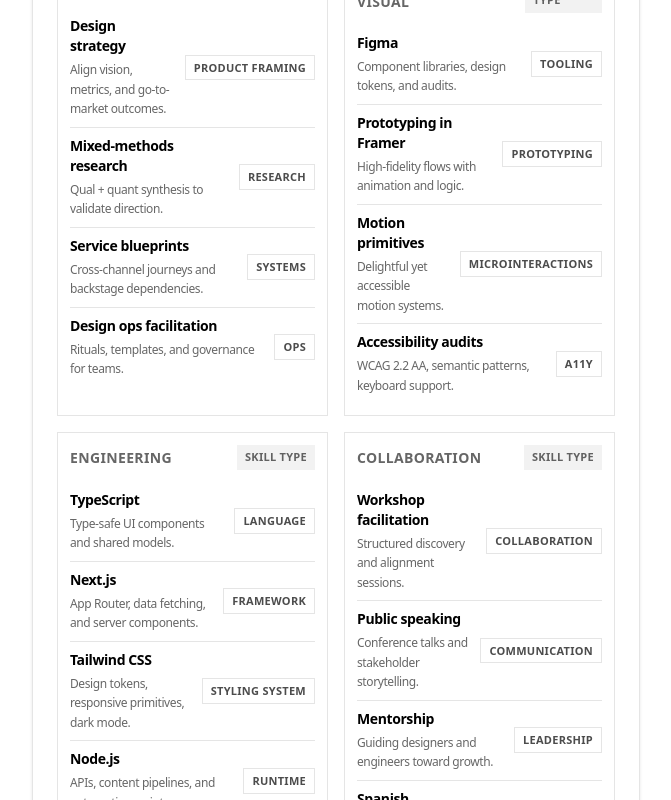
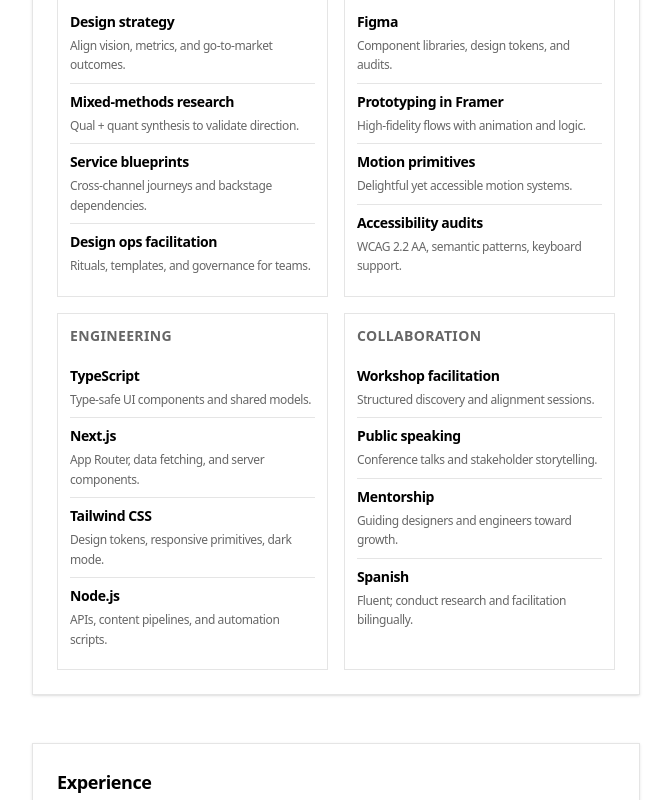
Before and after one commit to danlitvak/daniel_litvak, a Next.js app: page / in a window 1280 px wide. Shown: the part 2020-2820 px from the top of the page, without its empty margins (304-975 px from the left). Built offline with nearby package versions, Linux system fonts and the light colour scheme.

Commit message:
Remove skill type badges

```diff
--- a/app/data.ts
+++ b/app/data.ts
@@ -146,7 +146,6 @@ export const WORK_EXPERIENCE: WorkExperience[] = [
 
 type Skill = {
   name: string
-  type: string
   depth?: string
 }
 
@@ -159,37 +158,37 @@ export const SKILL_GROUPS: SkillGroup[] = [
   {
     category: 'Product & Research',
     items: [
-      { name: 'Design strategy', type: 'Product framing', depth: 'Align vision, metrics, and go-to-market outcomes.' },
-      { name: 'Mixed-methods research', type: 'Research', depth: 'Qual + quant synthesis to validate direction.' },
-      { name: 'Service blueprints', type: 'Systems', depth: 'Cross-channel journeys and backstage dependencies.' },
-      { name: 'Design ops facilitation', type: 'Ops', depth: 'Rituals, templates, and governance for teams.' },
+      { name: 'Design strategy', depth: 'Align vision, metrics, and go-to-market outcomes.' },
+      { name: 'Mixed-methods research', depth: 'Qual + quant synthesis to validate direction.' },
+      { name: 'Service blueprints', depth: 'Cross-channel journeys and backstage dependencies.' },
+      { name: 'Design ops facilitation', depth: 'Rituals, templates, and governance for teams.' },
     ],
   },
   {
     category: 'Interaction & Visual',
     items: [
-      { name: 'Figma', type: 'Tooling', depth: 'Component libraries, design tokens, and audits.' },
-      { name: 'Prototyping in Framer', type: 'Prototyping', depth: 'High-fidelity flows with animation and logic.' },
-      { name: 'Motion primitives', type: 'Microinteractions', depth: 'Delightful yet accessible motion systems.' },
-      { name: 'Accessibility audits', type: 'A11y', depth: 'WCAG 2.2 AA, semantic patterns, keyboard support.' },
+      { name: 'Figma', depth: 'Component libraries, design tokens, and audits.' },
+      { name: 'Prototyping in Framer', depth: 'High-fidelity flows with animation and logic.' },
+      { name: 'Motion primitives', depth: 'Delightful yet accessible motion systems.' },
+      { name: 'Accessibility audits', depth: 'WCAG 2.2 AA, semantic patterns, keyboard support.' },
     ],
   },
   {
     category: 'Engineering',
     items: [
-      { name: 'TypeScript', type: 'Language', depth: 'Type-safe UI components and shared models.' },
-      { name: 'Next.js', type: 'Framework', depth: 'App Router, data fetching, and server components.' },
-      { name: 'Tailwind CSS', type: 'Styling system', depth: 'Design tokens, responsive primitives, dark mode.' },
-      { name: 'Node.js', type: 'Runtime', depth: 'APIs, content pipelines, and automation scripts.' },
+      { name: 'TypeScript', depth: 'Type-safe UI components and shared models.' },
+      { name: 'Next.js', depth: 'App Router, data fetching, and server components.' },
+      { name: 'Tailwind CSS', depth: 'Design tokens, responsive primitives, dark mode.' },
+      { name: 'Node.js', depth: 'APIs, content pipelines, and automation scripts.' },
     ],
   },
   {
     category: 'Collaboration',
     items: [
-      { name: 'Workshop facilitation', type: 'Collaboration', depth: 'Structured discovery and alignment sessions.' },
-      { name: 'Public speaking', type: 'Communication', depth: 'Conference talks and stakeholder storytelling.' },
-      { name: 'Mentorship', type: 'Leadership', depth: 'Guiding designers and engineers toward growth.' },
-      { name: 'Spanish', type: 'Language', depth: 'Fluent; conduct research and facilitation bilingually.' },
+      { name: 'Workshop facilitation', depth: 'Structured discovery and alignment sessions.' },
+      { name: 'Public speaking', depth: 'Conference talks and stakeholder storytelling.' },
+      { name: 'Mentorship', depth: 'Guiding designers and engineers toward growth.' },
+      { name: 'Spanish', depth: 'Fluent; conduct research and facilitation bilingually.' },
     ],
   },
 ]
--- a/app/page.tsx
+++ b/app/page.tsx
@@ -228,19 +228,14 @@ export default function Personal() {
               key={group.category}
               className="rounded-none border border-black/10 bg-white p-3 dark:border-white/10 dark:bg-black/40"
             >
-              <div className="flex items-center justify-between">
-                <h3 className="text-sm font-semibold uppercase tracking-wide text-black/60 dark:text-white/60">
-                  {group.category}
-                </h3>
-                <span className="rounded-none bg-black/5 px-2 py-1 text-[11px] font-semibold uppercase tracking-wide text-black/60 dark:bg-white/10 dark:text-white/70">
-                  Skill type
-                </span>
-              </div>
+              <h3 className="text-sm font-semibold uppercase tracking-wide text-black/60 dark:text-white/60">
+                {group.category}
+              </h3>
               <div className="mt-3 divide-y divide-black/10 text-sm dark:divide-white/10">
                 {group.items.map((item) => (
                   <div
                     key={item.name}
-                    className="grid grid-cols-[1fr_auto] items-start gap-3 py-2 text-black/80 dark:text-white/80"
+                    className="py-2 text-black/80 dark:text-white/80"
                   >
                     <div className="space-y-1">
                       <div className="font-semibold text-black dark:text-white">{item.name}</div>
@@ -248,9 +243,6 @@ export default function Personal() {
                         <p className="text-xs leading-relaxed text-black/60 dark:text-white/60">{item.depth}</p>
                       )}
                     </div>
-                    <span className="self-center rounded-none border border-black/10 bg-white px-2 py-1 text-[11px] font-semibold uppercase tracking-wide text-black/70 dark:border-white/10 dark:bg-black/60 dark:text-white/80">
-                      {item.type}
-                    </span>
                   </div>
                 ))}
               </div>
```
